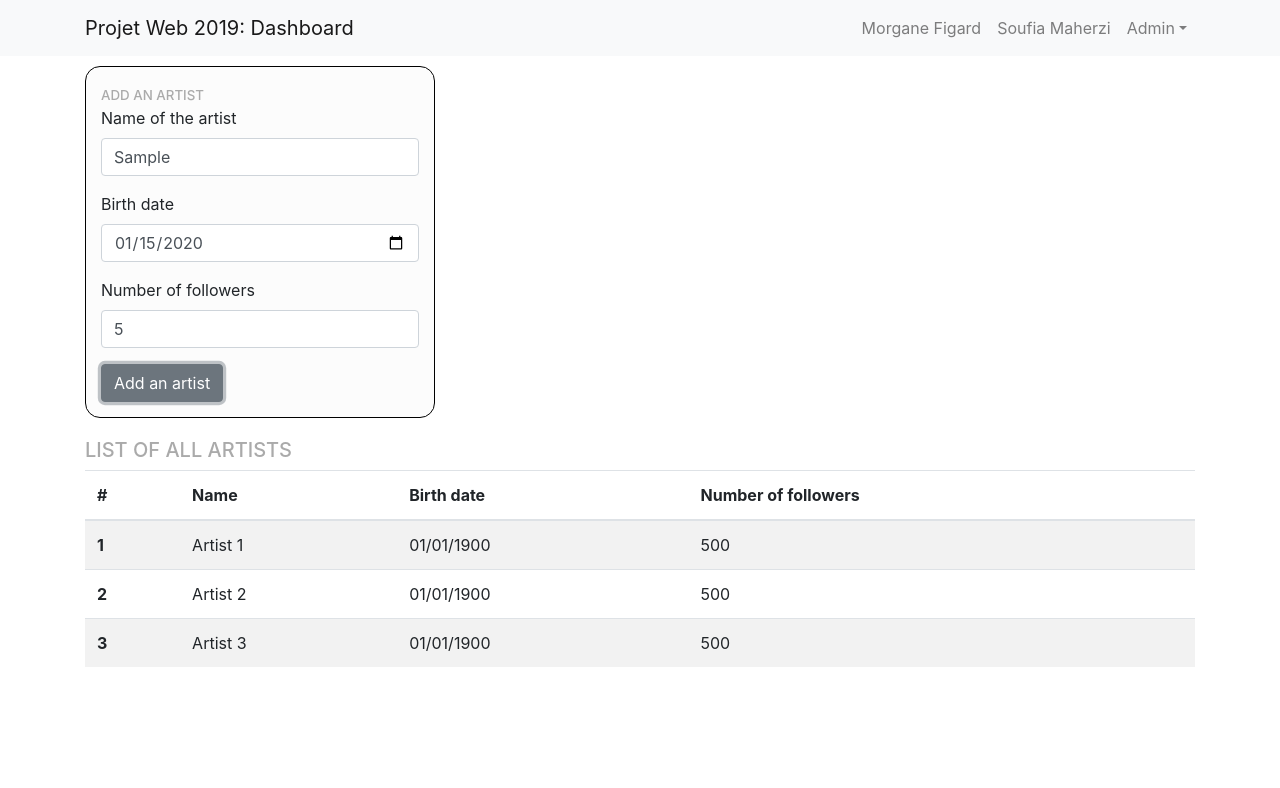
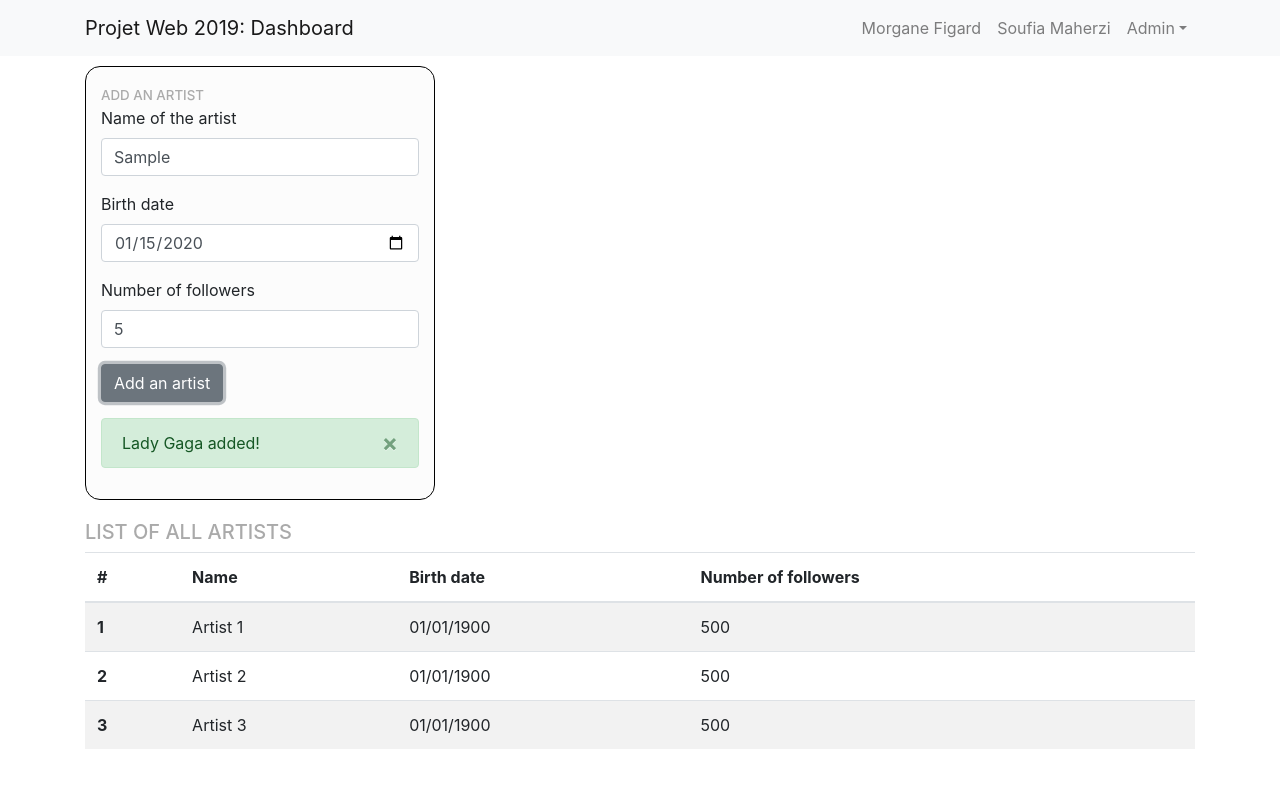
Before and after one commit to morganefigard/ProjetWeb_Front, a React (Create React App) app in the folder dashboard/: page /admin in a window 1280 px wide. Both pictures are taken after typing "Sample", "2020-01-15", "5" into the empty fields and a click on the button "Add an artist". Shown: the top 788 px of the page. Built offline with nearby package versions, Linux system fonts and the light colour scheme.

Commit message:
Add alert when an artist is added

```diff
--- a/dashboard/src/components/ArtistsForm.js
+++ b/dashboard/src/components/ArtistsForm.js
@@ -1,16 +1,28 @@
 import React, { Component } from 'react'
-import { Form, FormGroup, Label, Input, Button } from 'reactstrap';
+import { Form, FormGroup, Label, Input, Button, Alert } from 'reactstrap';
 import './ArtistsForm.css'
 
 export default class ArtistsForm extends Component {
     constructor() {
         super();
 
+        this.state = {
+            visible: false,
+            artistName: "Lady Gaga"
+          };
+
+        this.onDismiss = this.onDismiss.bind(this);
         this.addArtist = this.addArtist.bind(this);
     }
 
     addArtist() {
         console.log("Button to add artist clicked");
+        this.setState({ visible: false });
+        this.setState({ visible: true });
+    }
+
+    onDismiss() {
+        this.setState({ visible: false });
     }
 
     render() {
@@ -29,7 +41,14 @@ export default class ArtistsForm extends Component {
                 <Label for="followers">Number of followers</Label>
                 <Input type="number" name="followers" id="followers" />
             </FormGroup>
-            <Button onClick={this.addArtist}>Add an artist</Button>
+            <FormGroup>
+                <Button onClick={this.addArtist}>Add an artist</Button>
+            </FormGroup>
+            <FormGroup>
+                <Alert color="success" isOpen={this.state.visible} toggle={this.onDismiss}>
+                    {this.state.artistName} added!
+                </Alert>
+            </FormGroup>
         </Form>
       </div>
     )
```
